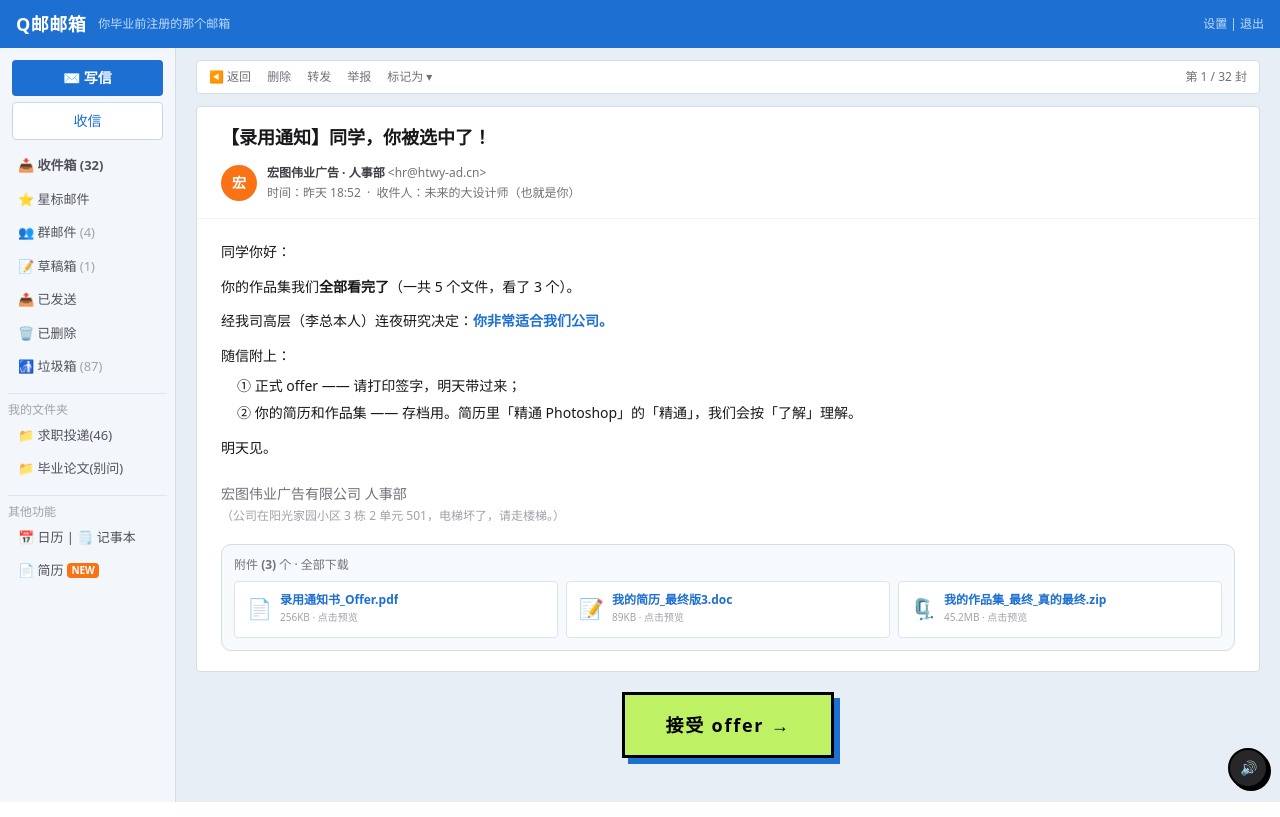
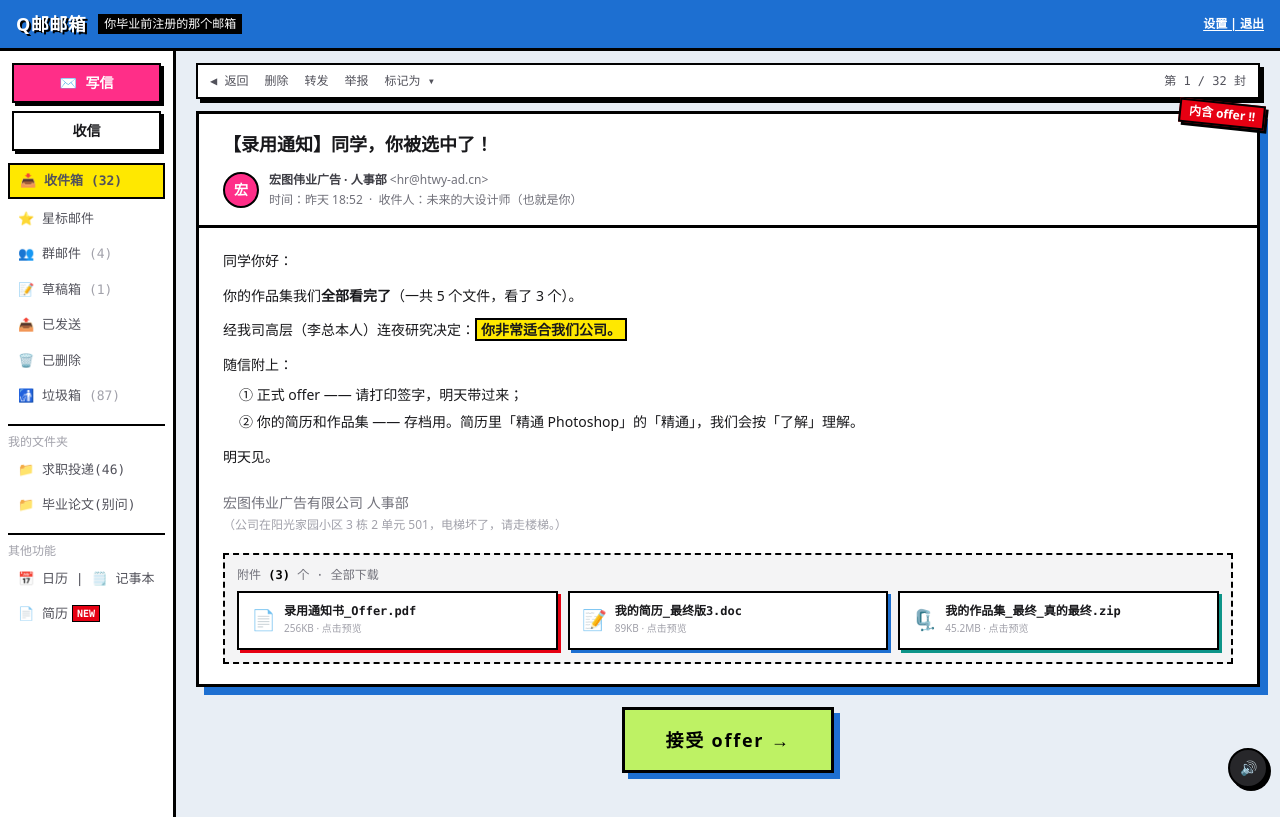
Before and after one commit to snowine-studio/bigger, a React (Vite) app: page / in a window 1280 px wide. Both pictures are taken after a click on the button "接单". Built offline with nearby package versions, Linux system fonts and the light colour scheme.

Commit message:
Q邮邮箱界面改为新丑风：粗黑边+硬阴影+撞色贴纸

```diff
--- a/src/App.tsx
+++ b/src/App.tsx
@@ -559,60 +559,64 @@ export default function App() {
 
   // ─────────────── 前情 1/3：那封 offer 邮件（Q邮邮箱） ───────────────
   if (phase === 'offer') {
-    const sideItem = 'cursor-pointer rounded px-2.5 py-1.5 text-zinc-600 hover:bg-blue-100'
+    const sideItem = 'cursor-pointer px-2.5 py-1.5 text-zinc-600 hover:bg-[#ffe800] hover:text-black'
     return (
       <div className="min-h-screen bg-[#e8eef5] text-zinc-900 flex flex-col animate-[fadeIn_.5s_ease]">
         {/* 邮箱顶栏 */}
-        <div className="flex items-center gap-3 bg-[#1d6fd1] px-4 py-2.5 text-white">
-          <span className="text-lg font-black tracking-wide">Q邮邮箱</span>
-          <span className="hidden text-xs text-blue-200 sm:inline">你毕业前注册的那个邮箱</span>
-          <span className="ml-auto text-xs text-blue-200">设置 | 退出</span>
+        <div className="flex items-center gap-3 bg-[#1d6fd1] px-4 py-2.5 text-white border-b-[3px] border-black">
+          <span className="text-lg font-black tracking-wide" style={{ textShadow: '2px 2px 0 #000' }}>Q邮邮箱</span>
+          <span className="hidden text-xs bg-black px-1.5 py-0.5 font-mono sm:inline">你毕业前注册的那个邮箱</span>
+          <span className="ml-auto text-xs font-bold underline underline-offset-2">设置 | 退出</span>
         </div>
 
         <div className="flex flex-1">
           {/* 左侧栏（手机端收起） */}
-          <aside className="hidden w-44 shrink-0 flex-col gap-0.5 border-r border-[#d3dde8] bg-[#f3f7fb] px-2 py-3 text-[13px] md:flex">
-            <div className="mb-2 flex flex-col gap-1.5 px-1">
-              <span className="rounded bg-[#1d6fd1] py-2 text-center text-sm font-bold text-white">✉️ 写信</span>
-              <span className="rounded border border-[#c7d7e8] bg-white py-2 text-center text-sm text-[#1d6fd1]">收信</span>
+          <aside className="hidden w-44 shrink-0 flex-col gap-1 border-r-[3px] border-black bg-white px-2 py-3 text-[13px] font-mono md:flex">
+            <div className="mb-2 flex flex-col gap-2 px-1">
+              <span className="border-2 border-black bg-[#ff2e88] py-2 text-center text-sm font-black text-white shadow-[3px_3px_0_#000]">✉️ 写信</span>
+              <span className="border-2 border-black bg-white py-2 text-center text-sm font-bold shadow-[3px_3px_0_#000]">收信</span>
             </div>
-            <p className={`${sideItem} font-bold text-[#1d6fd1]`}>📥 收件箱 <span className="font-black">(32)</span></p>
+            <p className={`${sideItem} border-2 border-black bg-[#ffe800] font-black text-black`}>📥 收件箱 <span className="font-black">(32)</span></p>
             <p className={sideItem}>⭐ 星标邮件</p>
             <p className={sideItem}>👥 群邮件 <span className="text-zinc-400">(4)</span></p>
             <p className={sideItem}>📝 草稿箱 <span className="text-zinc-400">(1)</span></p>
             <p className={sideItem}>📤 已发送</p>
             <p className={sideItem}>🗑️ 已删除</p>
             <p className={sideItem}>🚮 垃圾箱 <span className="text-zinc-400">(87)</span></p>
-            <p className="mt-2 border-t border-[#dde6ee] pt-2 text-xs text-zinc-400">我的文件夹</p>
+            <p className="mt-2 border-t-2 border-black pt-2 text-xs text-zinc-400">我的文件夹</p>
             <p className={sideItem}>📁 求职投递(46)</p>
             <p className={sideItem}>📁 毕业论文(别问)</p>
-            <p className="mt-2 border-t border-[#dde6ee] pt-2 text-xs text-zinc-400">其他功能</p>
+            <p className="mt-2 border-t-2 border-black pt-2 text-xs text-zinc-400">其他功能</p>
             <p className={sideItem}>📅 日历 | 🗒️ 记事本</p>
             <p className={`${sideItem} flex items-center gap-1`}>
               📄 简历
-              <span className="rounded bg-orange-500 px-1 text-[10px] font-bold text-white">NEW</span>
+              <span className="border border-black bg-[#e60012] px-1 text-[10px] font-black text-white">NEW</span>
             </p>
           </aside>
 
           {/* 主区域 */}
           <main className="min-w-0 flex-1 px-3 py-3 sm:px-5">
             {/* 工具栏（纯装饰） */}
-            <div className="mb-3 flex flex-wrap items-center gap-x-4 gap-y-1 rounded border border-[#d3dde8] bg-white px-3 py-2 text-xs text-zinc-500">
-              <span className="cursor-pointer hover:text-[#1d6fd1]">◀ 返回</span>
-              <span className="cursor-pointer hover:text-[#1d6fd1]">删除</span>
-              <span className="cursor-pointer hover:text-[#1d6fd1]">转发</span>
-              <span className="cursor-pointer hover:text-[#1d6fd1]">举报</span>
-              <span className="cursor-pointer hover:text-[#1d6fd1]">标记为 ▾</span>
+            <div className="mb-3 flex flex-wrap items-center gap-x-4 gap-y-1 border-2 border-black bg-white px-3 py-2 text-xs font-mono text-zinc-600 shadow-[4px_4px_0_#000]">
+              <span className="cursor-pointer hover:bg-[#ffe800]">◀ 返回</span>
+              <span className="cursor-pointer hover:bg-[#ffe800]">删除</span>
+              <span className="cursor-pointer hover:bg-[#ffe800]">转发</span>
+              <span className="cursor-pointer hover:bg-[#ffe800]">举报</span>
+              <span className="cursor-pointer hover:bg-[#ffe800]">标记为 ▾</span>
               <span className="ml-auto hidden sm:inline">第 1 / 32 封</span>
             </div>
 
             {/* 邮件本体 */}
-            <div className="rounded border border-[#d3dde8] bg-white">
+            <div className="relative border-[3px] border-black bg-white shadow-[8px_8px_0_#1d6fd1]">
+              {/* 贴纸 */}
+              <span className="absolute -right-2 -top-3 z-10 rotate-6 border-2 border-black bg-[#e60012] px-2 py-0.5 text-xs font-black text-white shadow-[3px_3px_0_#000]">
+                内含 offer !!
+              </span>
               {/* 邮件头 */}
-              <div className="border-b border-zinc-100 px-4 py-4 sm:px-6">
+              <div className="border-b-[3px] border-black px-4 py-4 sm:px-6">
                 <p className="text-base font-black sm:text-lg">【录用通知】同学，你被选中了！</p>
                 <div className="mt-3 flex items-center gap-2.5">
-                  <span className="flex h-9 w-9 shrink-0 items-center justify-center rounded-full bg-orange-500 text-sm font-black text-white">宏</span>
+                  <span className="flex h-9 w-9 shrink-0 items-center justify-center rounded-full border-2 border-black bg-[#ff2e88] text-sm font-black text-white">宏</span>
                   <div className="text-xs leading-relaxed text-zinc-500">
                     <p><span className="font-bold text-zinc-700">宏图伟业广告 · 人事部</span> &lt;hr@htwy-ad.cn&gt;</p>
                     <p>时间：昨天 18:52 &nbsp;·&nbsp; 收件人：未来的大设计师（也就是你）</p>
@@ -625,7 +629,8 @@ export default function App() {
                 <p>同学你好：</p>
                 <p className="mt-2">你的作品集我们<b>全部看完了</b>（一共 5 个文件，看了 3 个）。</p>
                 <p className="mt-2">
-                  经我司高层（李总本人）连夜研究决定：<b className="text-[#1d6fd1]">你非常适合我们公司。</b>
+                  经我司高层（李总本人）连夜研究决定：
+                  <b className="border-2 border-black bg-[#ffe800] px-1">你非常适合我们公司。</b>
                 </p>
                 <p className="mt-2">随信附上：</p>
                 <p className="mt-1 pl-4">① 正式 offer —— 请打印签字，明天带过来；</p>
@@ -635,36 +640,36 @@ export default function App() {
                 <p className="text-xs text-zinc-400">（公司在阳光家园小区 3 栋 2 单元 501，电梯坏了，请走楼梯。）</p>
 
                 {/* 附件区：三个附件 */}
-                <div className="mt-5 rounded-lg border border-[#d3dde8] bg-[#f7fafc] p-3">
-                  <p className="mb-2 text-xs text-zinc-500">附件 <span className="font-bold">(3)</span> 个 · 全部下载</p>
-                  <div className="grid gap-2 sm:grid-cols-3">
+                <div className="mt-5 border-2 border-dashed border-black bg-zinc-100 p-3">
+                  <p className="mb-2 text-xs font-mono text-zinc-500">附件 <span className="font-black text-black">(3)</span> 个 · 全部下载</p>
+                  <div className="grid gap-2.5 sm:grid-cols-3">
                     <button
                       onClick={() => { sfx.click(); setAttachment('offer') }}
-                      className="flex items-center gap-2 rounded border border-[#dbe3ec] bg-white px-3 py-2.5 text-left transition-colors hover:border-[#1d6fd1] hover:bg-blue-50"
+                      className="flex items-center gap-2 border-2 border-black bg-white px-3 py-2.5 text-left shadow-[3px_3px_0_#e60012] transition-all hover:translate-x-[1px] hover:translate-y-[1px] hover:shadow-[2px_2px_0_#e60012]"
                     >
                       <span className="text-xl">📄</span>
                       <span className="min-w-0">
-                        <span className="block truncate text-xs font-bold text-[#1d6fd1]">录用通知书_Offer.pdf</span>
+                        <span className="block truncate text-xs font-black font-mono">录用通知书_Offer.pdf</span>
                         <span className="block text-[10px] text-zinc-400">256KB · 点击预览</span>
                       </span>
                     </button>
                     <button
                       onClick={() => { sfx.click(); setAttachment('resume') }}
-                      className="flex items-center gap-2 rounded border border-[#dbe3ec] bg-white px-3 py-2.5 text-left transition-colors hover:border-[#1d6fd1] hover:bg-blue-50"
+                      className="flex items-center gap-2 border-2 border-black bg-white px-3 py-2.5 text-left shadow-[3px_3px_0_#1d6fd1] transition-all hover:translate-x-[1px] hover:translate-y-[1px] hover:shadow-[2px_2px_0_#1d6fd1]"
                     >
                       <span className="text-xl">📝</span>
                       <span className="min-w-0">
-                        <span className="block truncate text-xs font-bold text-[#1d6fd1]">我的简历_最终版3.doc</span>
+                        <span className="block truncate text-xs font-black font-mono">我的简历_最终版3.doc</span>
                         <span className="block text-[10px] text-zinc-400">89KB · 点击预览</span>
                       </span>
                     </button>
                     <button
                       onClick={() => { sfx.click(); setAttachment('portfolio') }}
-                      className="flex items-center gap-2 rounded border border-[#dbe3ec] bg-white px-3 py-2.5 text-left transition-colors hover:border-[#1d6fd1] hover:bg-blue-50"
+                      className="flex items-center gap-2 border-2 border-black bg-white px-3 py-2.5 text-left shadow-[3px_3px_0_#0d9488] transition-all hover:translate-x-[1px] hover:translate-y-[1px] hover:shadow-[2px_2px_0_#0d9488]"
                     >
                       <span className="text-xl">🗜️</span>
                       <span className="min-w-0">
-                        <span className="block truncate text-xs font-bold text-[#1d6fd1]">我的作品集_最终_真的最终.zip</span>
+                        <span className="block truncate text-xs font-black font-mono">我的作品集_最终_真的最终.zip</span>
                         <span className="block text-[10px] text-zinc-400">45.2MB · 点击预览</span>
                       </span>
                     </button>
@@ -695,7 +700,7 @@ export default function App() {
             className="fixed inset-0 z-50 bg-black/80 flex items-center justify-center p-4 cursor-pointer"
           >
             <div
-              className="max-h-[85vh] w-full max-w-2xl overflow-y-auto rounded-xl bg-white p-4 sm:p-6 shadow-2xl cursor-default"
+              className="max-h-[85vh] w-full max-w-2xl overflow-y-auto border-[3px] border-black bg-white p-4 sm:p-6 shadow-[10px_10px_0_#000] cursor-default"
               onClick={(e) => e.stopPropagation()}
             >
               {/* 附件①：正式 offer 文件 */}
@@ -729,19 +734,19 @@ export default function App() {
 
               {/* 附件②：你的简历 */}
               {attachment === 'resume' && (
-                <div className="border border-zinc-200 bg-white p-5 sm:p-6 text-zinc-900">
+                <div className="border-2 border-black bg-white p-5 sm:p-6 text-zinc-900">
                   <div className="flex items-start justify-between gap-3">
                     <div>
                       <p className="text-xl font-black">个 人 简 历</p>
                       <p className="mt-1 text-xs text-zinc-500">求职意向：平面设计师（能发工资就行）</p>
                     </div>
-                    <span className="flex h-16 w-12 shrink-0 items-center justify-center border border-zinc-300 bg-zinc-100 text-center text-[10px] leading-tight text-zinc-400">
+                    <span className="flex h-16 w-12 shrink-0 items-center justify-center border-2 border-black bg-zinc-100 text-center text-[10px] leading-tight text-zinc-400">
                       一寸<br />免冠<br />照片<br />（忘贴）
                     </span>
                   </div>
                   <div className="mt-4 space-y-3 text-xs leading-relaxed">
                     <section>
-                      <p className="border-b-2 border-[#1d6fd1] pb-1 font-black text-[#1d6fd1]">▍专业技能</p>
+                      <p className="inline-block border-2 border-black bg-black px-2 py-0.5 font-black text-white">▍专业技能</p>
                       <ul className="mt-1.5 list-disc space-y-1 pl-5">
                         <li>精通 Photoshop（打开过）</li>
                         <li>熟练使用 AI（知道是软件，不是人工智能）</li>
@@ -750,21 +755,21 @@ export default function App() {
                       </ul>
                     </section>
                     <section>
-                      <p className="border-b-2 border-[#1d6fd1] pb-1 font-black text-[#1d6fd1]">▍获奖经历</p>
+                      <p className="inline-block border-2 border-black bg-black px-2 py-0.5 font-black text-white">▍获奖经历</p>
                       <ul className="mt-1.5 list-disc space-y-1 pl-5">
                         <li>二舅五金店「年度最佳设计奖」（唯一参评作品）</li>
                         <li>军训先进个人（与设计无关，但能吃苦，真的）</li>
                       </ul>
                     </section>
                     <section>
-                      <p className="border-b-2 border-[#1d6fd1] pb-1 font-black text-[#1d6fd1]">▍项目经验</p>
+                      <p className="inline-block border-2 border-black bg-black px-2 py-0.5 font-black text-white">▍项目经验</p>
                       <ul className="mt-1.5 list-disc space-y-1 pl-5">
                         <li>独立运营个人表情包 IP（48 张，累计传播：自己换手机传了 2 次）</li>
                         <li>主导二舅五金建材品牌升级项目（甲方是二舅，尾款是一顿饭）</li>
                       </ul>
                     </section>
                     <section>
-                      <p className="border-b-2 border-[#1d6fd1] pb-1 font-black text-[#1d6fd1]">▍自我评价</p>
+                      <p className="inline-block border-2 border-black bg-black px-2 py-0.5 font-black text-white">▍自我评价</p>
                       <p className="mt-1.5">吃苦耐劳，接受无偿加班，抗压能力强。（当时是真心的。）</p>
                     </section>
                   </div>
```
Also changed, not shown: 5 other files (tests, documents, lock files or other folders).
